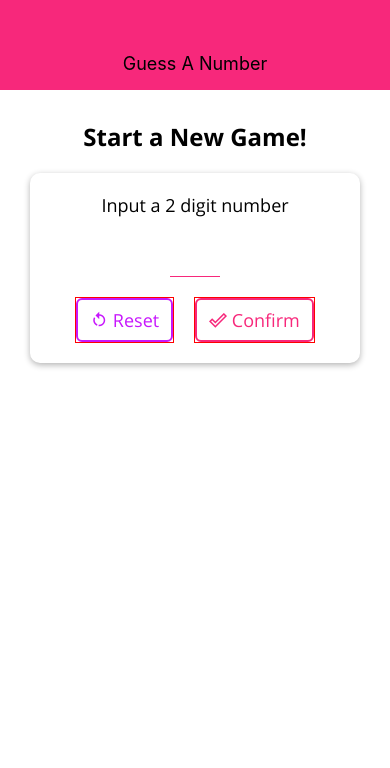
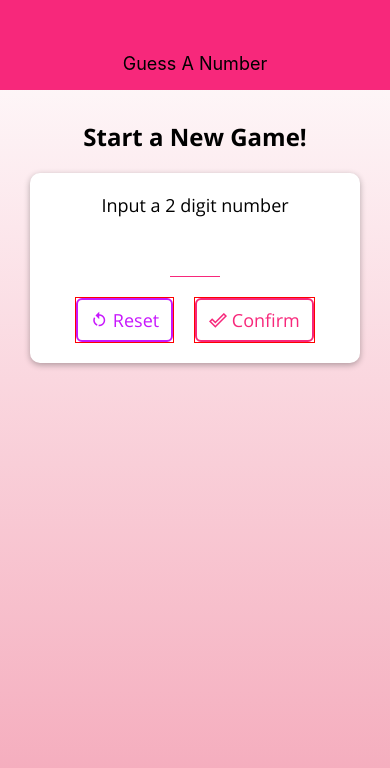
Before and after one commit to yayobyte/guess-a-number-react-native, a React Native app: screen / in a window 390 px wide. Shown: the top 768 px of the page. Built offline with nearby package versions, Linux system fonts and the light colour scheme.

Commit message:
Installed linear Gradient

```diff
--- a/App.tsx
+++ b/App.tsx
@@ -8,6 +8,7 @@ import {GameOver} from './src/screens/game-over';
 import * as Font from 'expo-font';
 import AppLoading from 'expo-app-loading';
 import { Theme } from './src/theme/theme';
+import {LinearGradient} from "expo-linear-gradient";
 
 const fetchFonts = () => {
     return Font.loadAsync({
@@ -48,12 +49,14 @@ export default function App() {
 
     return (
         <SafeAreaView style={styles.screen}>
+            <LinearGradient colors={['#ffffff', '#F4A6B8']} style={{ flex: 1 }}>
                 <Header title={'Guess A Number'}/>
                 {!userNumber && !isGameOver && <StartGameScreen setUserNumber={startGameHandler}/>}
                 {userNumber !== 0 && !isGameOver &&
                 <GameScreen userChoice={userNumber ?? 0} onGameOverHandler={onGameOverHandler}/>}
                 {isGameOver && <GameOver rounds={rounds} userNumber={userNumber} startOverHandler={startOverHandler}/>}
                 <StatusBar style="auto"/>
+            </LinearGradient>
         </SafeAreaView>
     );
 }
--- a/package.json
+++ b/package.json
@@ -12,6 +12,7 @@
   "dependencies": {
     "expo": "~44.0.0",
     "expo-app-loading": "~1.3.0",
+    "expo-linear-gradient": "~11.0.3",
     "expo-status-bar": "~1.2.0",
     "react": "17.0.1",
     "react-dom": "17.0.1",
```
Also changed, not shown: 1 other file (tests, documents, lock files or other folders). Lines whose indentation alone changed are shown as unchanged.
